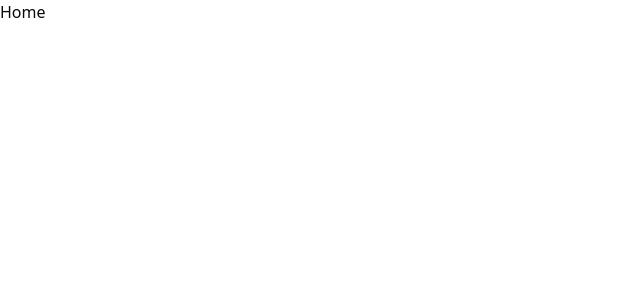
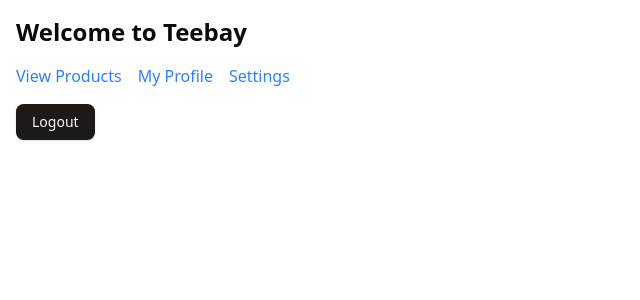
Before and after one commit to FahimFBA/teebay, a React (Vite) app in the folder frontend/: page / in a window 1280 px wide. Shown: the top 300 px of the page, without its empty margins (0-640 px from the left). Built offline with nearby package versions, Linux system fonts and the light colour scheme; sample sign-in values are in the browser's storage.

Commit message:
authcontext added

```diff
--- a/frontend/src/App.tsx
+++ b/frontend/src/App.tsx
@@ -8,20 +8,26 @@ import {
   Login,
   Register,
 } from "./Pages";
+import { AuthProvider } from "./context/AuthContext";
+import PrivateRoute from "./components/PrivateRoute";
 
 const App = () => {
   return (
+    <AuthProvider>
       <BrowserRouter>
         <Routes>
+          <Route path="/login" element={<Login />} />
+          <Route path="/register" element={<Register />} />
+          <Route element={<PrivateRoute />}>
             <Route path="/" element={<Home />} />
             <Route path="/profile/:id" element={<ProfileDetails />} />
             <Route path="/products" element={<Products />} />
             <Route path="/products/:id" element={<ProductDetails />} />
             <Route path="/settings" element={<Settings />} />
-        <Route path="/login" element={<Login />} />
-        <Route path="/register" element={<Register />} />
+          </Route>
         </Routes>
       </BrowserRouter>
+    </AuthProvider>
   );
 };
 
--- a/frontend/src/Pages/Home.tsx
+++ b/frontend/src/Pages/Home.tsx
@@ -1,3 +1,52 @@
+import React from "react";
+import { Link } from "react-router-dom";
+import { useAuth } from "../context/AuthContext";
+import { Logout } from "../components/Logout";
+
 export const Home = () => {
-  return <div>Home</div>;
+  const { isAuthenticated } = useAuth();
+
+  return (
+    <div className="container mx-auto p-4">
+      <h1 className="text-2xl font-bold mb-4">Welcome to Teebay</h1>
+      {isAuthenticated ? (
+        <>
+          <nav>
+            <ul className="flex space-x-4">
+              <li>
+                <Link to="/products" className="text-blue-500 hover:underline">
+                  View Products
+                </Link>
+              </li>
+              <li>
+                <Link to="/profile" className="text-blue-500 hover:underline">
+                  My Profile
+                </Link>
+              </li>
+              <li>
+                <Link to="/settings" className="text-blue-500 hover:underline">
+                  Settings
+                </Link>
+              </li>
+            </ul>
+          </nav>
+          <div className="mt-4">
+            <Logout />
+          </div>
+        </>
+      ) : (
+        <p>
+          Please{" "}
+          <Link to="/login" className="text-blue-500 hover:underline">
+            login
+          </Link>{" "}
+          or{" "}
+          <Link to="/register" className="text-blue-500 hover:underline">
+            register
+          </Link>{" "}
+          to access Teebay.
+        </p>
+      )}
+    </div>
+  );
 };
--- a/frontend/src/Pages/Login.tsx
+++ b/frontend/src/Pages/Login.tsx
@@ -14,17 +14,17 @@ import { useState } from "react";
 import { LoginDataType } from "@/Types";
 import { initialLoginDataState, LOGIN_MUTATION_QUERY } from "@/store";
 import { useMutation } from "@apollo/client";
+import { useAuth } from "../context/AuthContext";
 
 export const Login = () => {
   const [data, setData] = useState<LoginDataType>(initialLoginDataState);
   const [error, setError] = useState<string | null>(null);
   const navigate = useNavigate();
+  const { login: authLogin } = useAuth();
 
-  const [login, { loading }] = useMutation(LOGIN_MUTATION_QUERY, {
+  const [loginMutation, { loading }] = useMutation(LOGIN_MUTATION_QUERY, {
     onCompleted: (data) => {
-      // Here you would typically store the token in localStorage or a secure storage
-      localStorage.setItem("token", data.login.token);
-      // Redirect to home page or dashboard
+      authLogin(data.login.token, data.login.user);
       navigate("/");
     },
     onError: (error) => {
@@ -36,13 +36,12 @@ export const Login = () => {
     e.preventDefault();
     setError(null);
     try {
-      const result = await login({
+      await loginMutation({
         variables: {
           email: data.email,
           password: data.password,
         },
       });
-      console.log("Login result:", result);
     } catch (err) {
       console.error("Login error:", err);
       setError("An error occurred during login. Please try again.");
--- a/frontend/src/Pages/Register.tsx
+++ b/frontend/src/Pages/Register.tsx
@@ -11,8 +11,8 @@ import {
 } from "@/components/ui";
 import { Link, useNavigate } from "react-router-dom";
 import { useState } from "react";
+import { IAuthData } from "@/Types";
 import { initialRegisterDataState, REGISTER_USER_QUERY } from "@/store";
-import { IAuthData } from "@/Types";
 import { useMutation } from "@apollo/client";
 
 export const Register = () => {
@@ -20,8 +20,9 @@ export const Register = () => {
   const [error, setError] = useState<string | null>(null);
   const navigate = useNavigate();
 
-  const [registerUser, { loading }] = useMutation(REGISTER_USER_QUERY, {
+  const [register, { loading }] = useMutation(REGISTER_USER_QUERY, {
     onCompleted: () => {
+      // Redirect to login page after successful registration
       navigate("/login");
     },
     onError: (error) => {
@@ -33,17 +34,18 @@ export const Register = () => {
     e.preventDefault();
     setError(null);
     try {
-      await registerUser({
+      await register({
         variables: {
           input: {
+            name: data.name,
             email: data.email,
             password: data.password,
-            name: data.name,
           },
         },
       });
     } catch (err) {
-      console.error("Registration error:", err);
+      console.error("Register error:", err);
+      setError("An error occurred during registration. Please try again.");
     }
   };
 
@@ -57,20 +59,17 @@ export const Register = () => {
     <div className="h-screen flex justify-center items-center">
       <Card className="w-[300px]">
         <CardHeader>
-          <CardTitle>Register Account</CardTitle>
-          <CardDescription>
-            Please provide your Name, Email, Password
-          </CardDescription>
+          <CardTitle>Register</CardTitle>
+          <CardDescription>Create a new account.</CardDescription>
         </CardHeader>
         <form onSubmit={onSubmit}>
           <CardContent>
-            <div className="grid w-full items-center gap-3">
+            <div className="grid w-full items-center gap-4">
               <div className="flex flex-col space-y-1.5">
                 <Label htmlFor="name">Name</Label>
                 <Input
                   id="name"
-                  placeholder="Fahim Amin"
-                  type="text"
+                  placeholder="John Doe"
                   name="name"
                   required
                   value={data.name}
@@ -81,7 +80,7 @@ export const Register = () => {
                 <Label htmlFor="email">Email</Label>
                 <Input
                   id="email"
-                  placeholder="fahim@domain.com"
+                  placeholder="john@domain.com"
                   type="email"
                   name="email"
                   required
@@ -109,7 +108,7 @@ export const Register = () => {
               {loading ? "Registering..." : "Register"}
             </Button>
             <div className="text-xs flex">
-              <p>Already have an account?</p>
+              <p>Already have an account? </p>
               <Link to="/login" className="underline">
                 {" "}
                 Login
--- /dev/null
+++ b/frontend/src/components/Logout.tsx
@@ -0,0 +1,20 @@
+import React from 'react';
+import { useNavigate } from 'react-router-dom';
+import { useAuth } from '../context/AuthContext';
+import { Button } from '@/components/ui';
+
+export const Logout: React.FC = () => {
+  const { logout } = useAuth();
+  const navigate = useNavigate();
+
+  const handleLogout = () => {
+    logout();
+    navigate('/login');
+  };
+
+  return (
+    <Button onClick={handleLogout}>
+      Logout
+    </Button>
+  );
+};
--- /dev/null
+++ b/frontend/src/components/PrivateRoute.tsx
@@ -0,0 +1,26 @@
+import React, { useEffect, useState } from 'react';
+import { Navigate, Outlet } from 'react-router-dom';
+import { useAuth } from '../context/AuthContext';
+
+const PrivateRoute: React.FC = () => {
+  const { isAuthenticated } = useAuth();
+  const [isLoading, setIsLoading] = useState(true);
+
+  useEffect(() => {
+    // Simulate a delay to check authentication
+    const timer = setTimeout(() => {
+      setIsLoading(false);
+    }, 100);
+
+    return () => clearTimeout(timer);
+  }, []);
+
+  if (isLoading) {
+    // You can replace this with a loading spinner or component
+    return <div>Loading...</div>;
+  }
+
+  return isAuthenticated ? <Outlet /> : <Navigate to="/login" />;
+};
+
+export default PrivateRoute;
--- /dev/null
+++ b/frontend/src/context/AuthContext.tsx
@@ -0,0 +1,60 @@
+import React, { createContext, useContext, useState, useEffect } from 'react';
+
+interface User {
+  id: number;
+  email: string;
+  name: string;
+  createdAt: string;
+  updatedAt: string;
+}
+
+interface AuthContextType {
+  isAuthenticated: boolean;
+  user: User | null;
+  login: (token: string, user: User) => void;
+  logout: () => void;
+}
+
+const AuthContext = createContext<AuthContextType | null>(null);
+
+export const AuthProvider: React.FC<{ children: React.ReactNode }> = ({ children }) => {
+  const [isAuthenticated, setIsAuthenticated] = useState<boolean>(false);
+  const [user, setUser] = useState<User | null>(null);
+
+  useEffect(() => {
+    const token = localStorage.getItem('token');
+    const storedUser = localStorage.getItem('user');
+    if (token && storedUser) {
+      setIsAuthenticated(true);
+      setUser(JSON.parse(storedUser));
+    }
+  }, []);
+
+  const login = (token: string, user: User) => {
+    localStorage.setItem('token', token);
+    localStorage.setItem('user', JSON.stringify(user));
+    setIsAuthenticated(true);
+    setUser(user);
+  };
+
+  const logout = () => {
+    localStorage.removeItem('token');
+    localStorage.removeItem('user');
+    setIsAuthenticated(false);
+    setUser(null);
+  };
+
+  return (
+    <AuthContext.Provider value={{ isAuthenticated, user, login, logout }}>
+      {children}
+    </AuthContext.Provider>
+  );
+};
+
+export const useAuth = () => {
+  const context = useContext(AuthContext);
+  if (!context) {
+    throw new Error('useAuth must be used within an AuthProvider');
+  }
+  return context;
+};
```
Also changed, not shown: frontend/src/Pages/ProductDetails.tsx (+24 -8 lines). Lines whose indentation alone changed are shown as unchanged.
